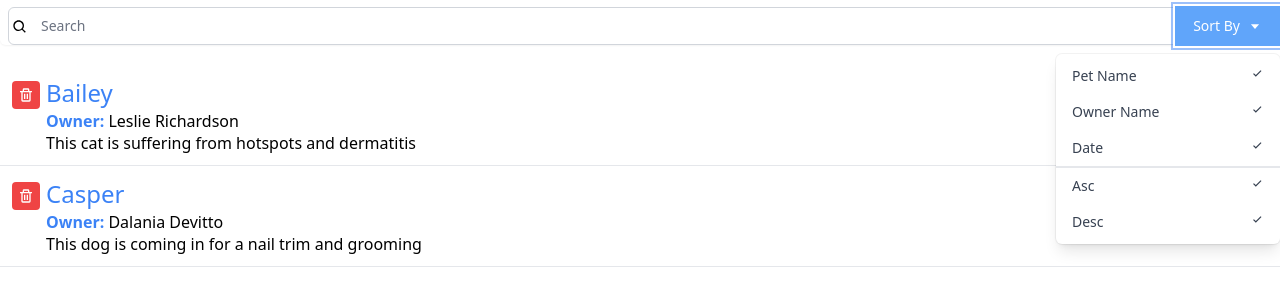
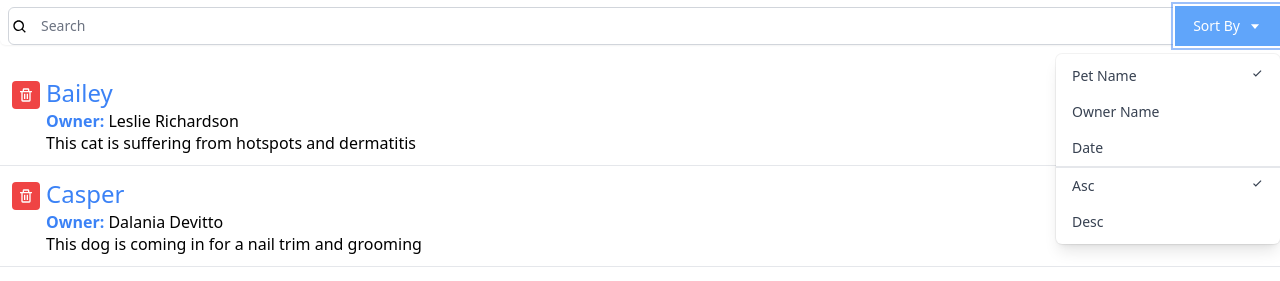
Before and after one commit to oguznsari/react, a React (Create React App) app in the folder reactinterface/: page / in a window 1280 px wide. Both pictures are taken after a click on the button "Sort By". Shown: the part 137-418 px from the top of the page. Built offline with nearby package versions, Linux system fonts and the light colour scheme; the HTML template or start-up script is replaced by a standard one.

Commit message:
sorting interface - with useState

```diff
--- a/reactinterface/src/App.js
+++ b/reactinterface/src/App.js
@@ -43,14 +43,21 @@
       <h1 className="text-5xl mb-3">
         <BiCalendar className="inline-block text-red-400 align-top" />Your Appointments </h1>
       <AddAppointment />
-      <Search query={query} onQueryChange={myQuery => setQuery(myQuery)} />
+      <Search
+        query={query}
+        onQueryChange={myQuery => setQuery(myQuery)}
+        orderBy={orderBy}
+        onOrderByChange={mySort => setOrderBy(mySort)}
+        sortBy={sortBy}
+        onSortByChange={mySort => setSortBy(mySort)}
+      />
 
       <ul className="divide-y divide-gray-200">
         {filteredAppointments.map(appointment => (
           <AppointmentInfo key={appointment.id} appointment={appointment} onDeleteAppointment={
             appointmentId =>
               setAppointmentList(appointmentList.filter(appointment =>
-                appointment.id != appointmentId))
+                appointment.id !== appointmentId))
           } />
         ))
         }
--- a/reactinterface/src/components/Search.js
+++ b/reactinterface/src/components/Search.js
@@ -1,7 +1,7 @@
 import { BiSearch, BiCaretDown, BiCheck } from "react-icons/bi"
 import { useState } from "react"
 
-const Dropdown = ({ toggle }) => {
+const Dropdown = ({ toggle, sortBy, onSortByChange, orderBy, onOrderByChange }) => {
     if (!toggle) {
         return null;
     }
@@ -9,27 +9,27 @@
         <div className="origin-top-right absolute right-0 mt-2 w-56
         rounded-md shadow-lg bg-white ring-1 ring-black ring-opacity-5">
             <div className="py-1" role="menu" aria-orientation="vertical" aria-labelledby="options-menu">
-                <div
+                <div onClick={() => onSortByChange('petName')}
                     className="px-4 py-2 text-sm text-gray-700 hover:bg-gray-100 hover:text-gray-900 flex justify-between cursor-pointer"
-                    role="menuitem">Pet Name <BiCheck /></div>
-                <div
+                    role="menuitem">Pet Name {(sortBy === 'petName') && <BiCheck />}</div>
+                <div onClick={() => onSortByChange('ownerName')}
                     className="px-4 py-2 text-sm text-gray-700 hover:bg-gray-100 hover:text-gray-900 flex justify-between cursor-pointer"
-                    role="menuitem">Owner Name  <BiCheck /></div>
-                <div
+                    role="menuitem">Owner Name {(sortBy === 'ownerName') && <BiCheck />}</div>
+                <div onClick={() => onSortByChange('aptDate')}
                     className="px-4 py-2 text-sm text-gray-700 hover:bg-gray-100 hover:text-gray-900 flex justify-between cursor-pointer"
-                    role="menuitem">Date <BiCheck /></div>
-                <div
+                    role="menuitem">Date {(sortBy === 'aptDate') && <BiCheck />}</div>
+                <div onClick={() => onOrderByChange('asc')}
                     className="px-4 py-2 text-sm text-gray-700 hover:bg-gray-100 hover:text-gray-900 flex justify-between cursor-pointer border-gray-1 border-t-2"
-                    role="menuitem">Asc <BiCheck /></div>
-                <div
+                    role="menuitem">Asc {(orderBy === 'asc') && <BiCheck />}</div>
+                <div onClick={() => onOrderByChange('desc')}
                     className="px-4 py-2 text-sm text-gray-700 hover:bg-gray-100 hover:text-gray-900 flex justify-between cursor-pointer"
-                    role="menuitem">Desc <BiCheck /></div>
+                    role="menuitem">Desc {(orderBy === 'desc') && <BiCheck />}</div>
             </div>
         </div>
     )
 }
 
-const Search = ({ query, onQueryChange }) => {
+const Search = ({ query, onQueryChange, sortBy, onSortByChange, orderBy, onOrderByChange }) => {
     let [toggleSort, setToggleSort] = useState(false);
     return (
         <div className="py-5">
@@ -47,7 +47,13 @@
                             className="justify-center px-4 py-2 bg-blue-400 border-2 border-blue-400 text-sm text-white hover:bg-blue-700 focus:outline-none focus:ring-2 focus:ring-offset-2 flex items-center" id="options-menu" aria-haspopup="true" aria-expanded="true">
                             Sort By <BiCaretDown className="ml-2" />
                         </button>
-                        <Dropdown toggle={toggleSort} />
+                        <Dropdown
+                            toggle={toggleSort}
+                            sortBy={sortBy}
+                            onSortByChange={mySort => onSortByChange(mySort)}
+                            orderBy={orderBy}
+                            onOrderByChange={mySort => onOrderByChange(mySort)}
+                        />
                     </div>
                 </div>
             </div>
```
